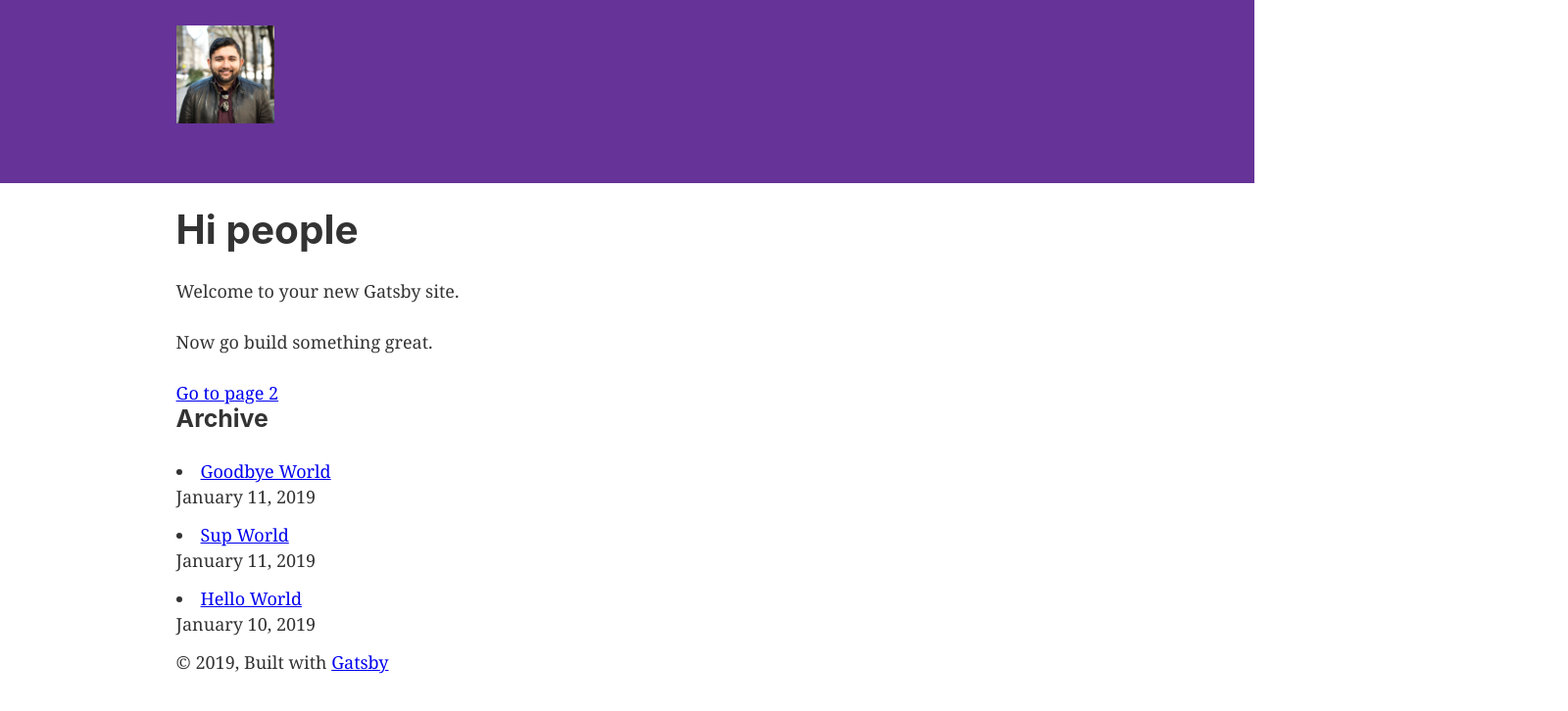
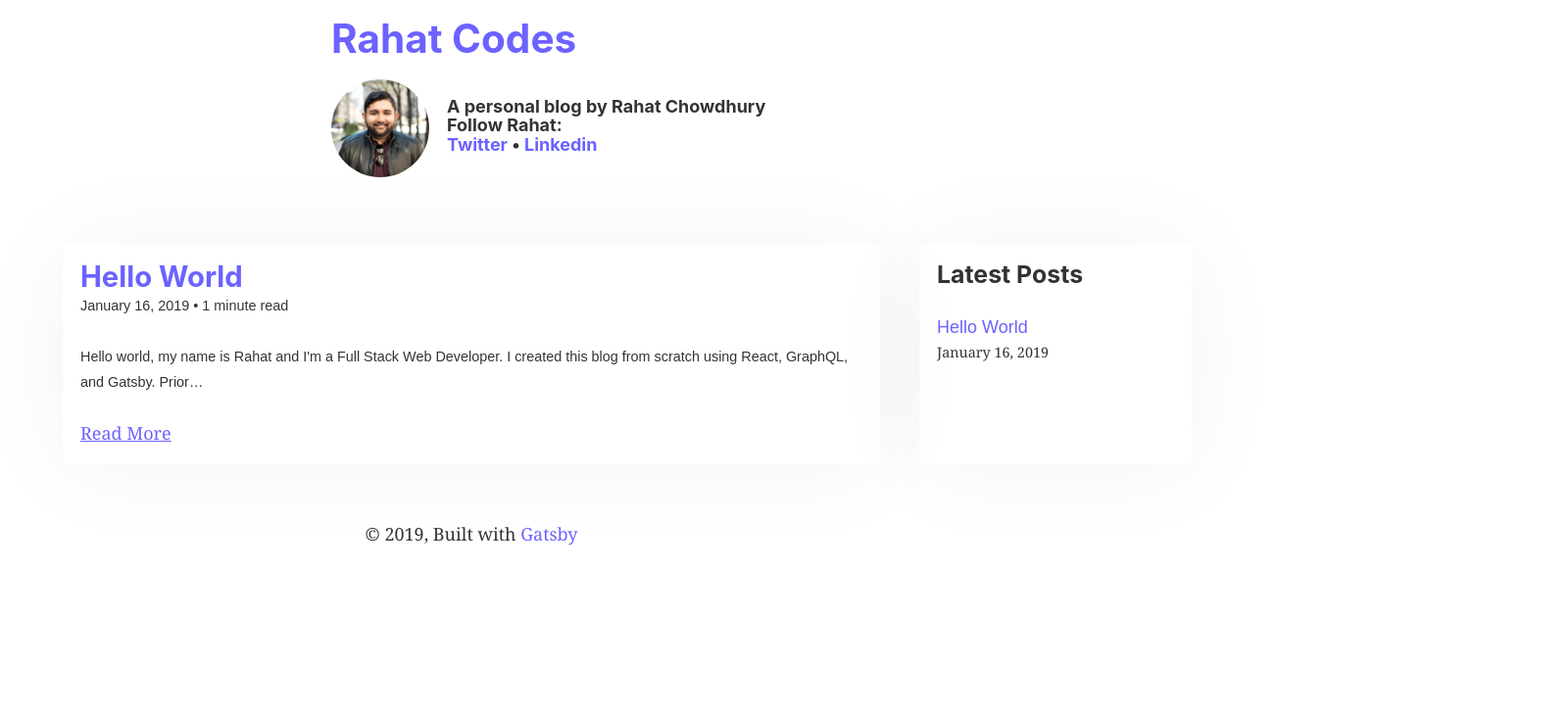
Before and after one commit to Rahat-ch/blog, a Gatsby site: page / in a window 1280 px wide. Shown: the whole page at 98% size, 1600 px wide, since content can reach past the window. Built offline with nearby package versions, Linux system fonts and the light colour scheme; Gatsby itself is replaced by a stand-in of ours.

Commit message:
blog mvp0 complete

```diff
--- a/gatsby-node.js
+++ b/gatsby-node.js
@@ -18,7 +18,7 @@ exports.createPages = ({graphql, actions}) => {
     `).then(results => {
       results.data.allMarkdownRemark.edges.forEach(({node}) => {
         createPage({
-          path: node.frontmatter.slug,
+          path: `/posts${node.frontmatter.slug}`,
           component: path.resolve('./src/components/postLayout.js'),
           context: {
             slug: node.frontmatter.slug,
--- a/src/components/archive.js
+++ b/src/components/archive.js
@@ -1,4 +1,5 @@
 import React from 'react'
+import styled from 'styled-components'
 import PropTypes from 'prop-types'
 import {StaticQuery, graphql} from 'gatsby'
 import { Link } from 'gatsby'
@@ -23,13 +24,41 @@ const POST_ARCHIVE_QUERY = graphql `
 }
 `
 
-const Archive = ({children}) => (<StaticQuery query={POST_ARCHIVE_QUERY} render={({allMarkdownRemark}) => (<> < aside > <h3>Archive</h3>
+const ArchiveBlock = styled.aside`
+  box-shadow: 0px 3px 100px rgba(25, 17, 34, 0.05);
+  padding: 1rem;
+  border-radius: 4px;
+  margin-bottom: 1rem;
+  margin-top: 1rem;
+  a {
+    color: #6C62FF;
+    text-decoration: none;
+    font-family: sans-serif;
+  }
+  h2{
+    margin-bottom: 0;
+  }
+  p {
+    font-size: 0.8rem;
+  }
+`;
+
+const ArchiveList = styled.ul`
+padding: 0;
+margin: 0;
+list-style: none;
+
+
+`;
+
+const Archive = ({children}) => (<StaticQuery query={POST_ARCHIVE_QUERY} render={({allMarkdownRemark}) => (<> < ArchiveBlock > <h3>Latest Posts</h3>
+    <ArchiveList>
     {
     allMarkdownRemark.edges.map(edge => (<li key={edge.node.frontmatter.slug}>
       <Link to = {`/posts${edge.node.frontmatter.slug}`}>{edge.node.frontmatter.title}</Link> <p>{edge.node.frontmatter.date}</p>
       {/* <p>{edge.node.timeToRead} min read</p> */}
     </li>))
-  } < /aside>
+  } </ArchiveList>< /ArchiveBlock>
 
       </ >)}/>)
 
--- a/src/components/header.js
+++ b/src/components/header.js
@@ -1,24 +1,60 @@
 import { Link } from 'gatsby'
 import PropTypes from 'prop-types'
 import React from 'react'
+import styled from 'styled-components'
 
 import logo from '../images/mee.png'
 
+const HeaderWrapper = styled.div`
+  ${'' /* background: #f6f6f6; */}
+  margin-bottom: 1.45rem;
+`;
+
+const HeaderContainer = styled.div`
+width: 100%;
+padding: 1rem;
+margin-left: 25%;
+h1{
+  padding-bottom: 1rem;
+  color: #6C62FF;
+}
+
+`;
+
+const HeaderItems = styled.div`
+  display: flex;
+img {
+  margin-bottom: 0;
+  margin-left: 0;
+  border-radius: 50%;
+
+}
+
+h4{
+  width: 50%;
+  margin-top: 1rem;
+  margin-left: 1rem;
+}
+
+a{
+  color: #6C62FF;
+  text-decoration: none;
+}
+`
+
 const Header = ({ siteTitle }) => (
-  <div
+  <HeaderWrapper>
+    <HeaderContainer>
+      <Link to="/"
       style={{
-      background: `rebeccapurple`,
-      marginBottom: `1.45rem`,
-    }}
-  >
-    <div
-      style={{
-        margin: `0 auto`,
-        maxWidth: 960,
-        padding: `1.45rem 1.0875rem`,
-      }}
-    >
+        color: `white`,
+        textDecoration: `none`,
+      }}>
       <h1 style={{ margin: 0 }}>
+        Rahat Codes
+      </h1>
+      </Link>
+      <HeaderItems>
       <Link
         to="/"
         style={{
@@ -30,9 +66,11 @@ const Header = ({ siteTitle }) => (
           width: '100px',
         }} src = {logo} alt="My Logo"/>
       </Link>
-      </h1>
-    </div>
-  </div>
+      <h4> A personal blog by Rahat Chowdhury <br/> Follow Rahat: <br /> <a href ="https://twitter.com/Rahat_Music" target="_blank">Twitter </a> • <a href ="https://www.linkedin.com/in/rahatc/" target="_blank">Linkedin</a></h4>
+
+      </HeaderItems>
+    </HeaderContainer>
+  </HeaderWrapper>
 )
 
 Header.propTypes = {
--- a/src/components/layout.css
+++ b/src/components/layout.css
@@ -5,6 +5,7 @@ html {
 }
 body {
   margin: 0;
+  padding: 0;
 }
 article,
 aside,
--- a/src/components/layout.js
+++ b/src/components/layout.js
@@ -2,9 +2,28 @@ import React from 'react'
 import PropTypes from 'prop-types'
 import { StaticQuery, graphql } from 'gatsby'
 
+import styled from 'styled-components'
+
 import Header from './header'
 import Archive from './archive'
 import './layout.css'
+
+const MainLayout = styled.main`
+  max-width: 90%;
+  margin: 0 auto;
+  display: grid;
+  grid-template-columns: 3fr 1fr;
+  grid-gap: 40px;
+
+  footer{
+    margin: 0 auto;
+
+    a{
+      color: #6C62FF;
+      text-decoration: none;
+    }
+  }
+`;
 
 const Layout = ({ children }) => (
   <StaticQuery
@@ -21,22 +40,18 @@ const Layout = ({ children }) => (
     render={data => (
       <>
         <Header siteTitle={data.site.siteMetadata.title} />
-        <div
-          style={{
-            margin: `0 auto`,
-            maxWidth: 960,
-            padding: `0px 1.0875rem 1.45rem`,
-            paddingTop: 0,
-          }}
-        >
+        <MainLayout>
+          <div>
           {children}
+        </div>
           <Archive />
+
           <footer>
             © {new Date().getFullYear()}, Built with
             {` `}
             <a href="https://www.gatsbyjs.org">Gatsby</a>
           </footer>
-        </div>
+        </MainLayout>
       </>
     )}
   />
--- /dev/null
+++ b/src/components/listing.js
@@ -0,0 +1,79 @@
+import React from 'react'
+import styled from 'styled-components'
+import { Link, StaticQuery, graphql } from 'gatsby'
+
+import SEO from '../components/seo'
+
+const LISTING_QUERY = graphql`
+query BlogPostListing{
+allMarkdownRemark(limit: 5, sort: {
+order:DESC,
+fields: [frontmatter___date]
+}){
+edges {
+  node {
+    excerpt
+    timeToRead
+    frontmatter {
+      title
+      slug
+      date(formatString: "MMMM DD, YYYY")
+  }
+}
+}
+}
+}
+`
+
+const Post = styled.article`
+  box-shadow: 0px 3px 100px rgba(25, 17, 34, 0.05);
+  padding: 1rem;
+  border-radius: 4px;
+  margin-bottom: 1rem;
+  margin-top: 1rem;
+  a {
+    color: #6C62FF;
+    text-decoration: none;
+  }
+  h2{
+    margin-bottom: 0;
+  }
+  p {
+    font-size: 0.8rem;
+    font-family: sans-serif;
+  }
+  .read-more{
+    text-decoration: underline;
+  }
+`;
+
+
+const Listing = () => (
+<StaticQuery
+  query = {LISTING_QUERY}
+  render= {({allMarkdownRemark}) => (
+    allMarkdownRemark.edges.map(({node}) => (
+      <Post key={node.frontmatter.slug}>
+        <Link to = {`/posts${node.frontmatter.slug}`}>
+          <h2>{node.frontmatter.title}</h2>
+        </Link>
+        <p>{node.frontmatter.date} • {node.timeToRead} minute read </p>
+        <p>{node.excerpt}</p>
+        <Link class="read-more" to = {`/posts${node.frontmatter.slug}`}>Read More</Link>
+      </Post>
+    ))
+  )}
+/>
+)
+
+export default Listing
+
+
+{/* <div>
+  <SEO title="Home" keywords={[`gatsby`, `application`, `react`]} />
+  <h1>Hi people</h1>
+  <p>Welcome to your new Gatsby site.</p>
+  <p>Now go build something great.</p>
+
+  <Link to="/page-2/">Go to page 2</Link>
+  </div> */}
--- a/src/pages/index.js
+++ b/src/pages/index.js
@@ -2,16 +2,12 @@ import React from 'react'
 import { Link } from 'gatsby'
 
 import Layout from '../components/layout'
+import Listing from '../components/listing'
 import SEO from '../components/seo'
 
 const IndexPage = () => (
   <Layout>
-    <SEO title="Home" keywords={[`gatsby`, `application`, `react`]} />
-    <h1>Hi people</h1>
-    <p>Welcome to your new Gatsby site.</p>
-    <p>Now go build something great.</p>
-
-    <Link to="/page-2/">Go to page 2</Link>
+    <Listing />
   </Layout>
 )
 
--- a/src/pages/page-2.js
+++ /dev/null
@@ -1,16 +0,0 @@
-import React from 'react'
-import { Link } from 'gatsby'
-
-import Layout from '../components/layout'
-import SEO from '../components/seo'
-
-const SecondPage = () => (
-  <Layout>
-    <SEO title="Page two" />
-    <h1>Hi from the second page</h1>
-    <p>Welcome to page 2</p>
-    <Link to="/">Go back to the homepage</Link>
-  </Layout>
-)
-
-export default SecondPage
--- a/src/posts/2019-01-10.md
+++ b/src/posts/2019-01-10.md
@@ -1,14 +1,11 @@
 ---
 slug: "/hello-world"
-date: "2019-01-10"
+date: "2019-01-16"
 title: "Hello World"
 ---
 
-
-# An Introduction
-
-Hello world, my name is Rahat and I'm an aspiring Full Stack Web Developer. Is aspiring the right word? I hope it is because I'm not going to change it now, I like the way it sounds. I created this blog from scratch using React, GraphQL, and Gatsby. Prior to me working on this blog I had zero experience with GraphQL and Gatsby and had only made one React component. So it was definitely a learning experience with a lot of "oh fuck" moments. I'll document my process in another blog post if anyone is interested. I will say; however, that I'm looking forward to making some improvements on it and adding new features as I learn more about these and other technologies!
+Hello world, my name is Rahat and I'm a Full Stack Web Developer. I created this blog from scratch using React, GraphQL, and Gatsby. Prior to me working on this blog I had zero experience with GraphQL and Gatsby and had only made one React component. So it was definitely a learning experience with a lot of "oh crap" moments. I'll document my process in another blog post if anyone is interested. I will say; however, that I'm looking forward to making some improvements on it and adding new features as I learn more about these and other technologies!
 
 I started taking coding seriously when I started a Full Stack Web Development Bootcamp at Columbia University. I've taken college courses and taught myself skills prior to it but, this is what really ignited the fire in me to take my skills to the next level. With that said, I'm still honing my craft. I want to blog about some of the harder things I learn in the hopes that I solidify my knowledge and help out others starting out just like me.
 
-I aim to blog once or twice a week. My next blog will be entirely on higher order functions in JavaScript. If you want to dive right into it with me please follow me using any of my links below. I would appreciate it if you could share this post as well. The sharing options are a bit closer down below!
+I aim to blog once or twice a week. My next blog will be entirely on higher order functions in JavaScript. If you want to dive right into it with me please follow me on Twitter or Linkedin, both of which are linked above. I'll be Tweeting and (hmm...there isn't really a cool term for posting stuff on Linkedin is there...) posting on Linkedin whenever I have a new blog post up!
--- a/src/posts/2019-01-11.md
+++ /dev/null
@@ -1,14 +0,0 @@
----
-slug: "/sup-world"
-date: "2019-01-11"
-title: "Goodbye World"
----
-
-
-# Not Introduction
-
-Goodbye world, my name is Rahat and I'm an aspiring Full Stack Web Developer. Is aspiring the right word? I hope it is because I'm not going to change it now, I like the way it sounds. I created this blog from scratch using React, GraphQL, and Gatsby. Prior to me working on this blog I had zero experience with GraphQL and Gatsby and had only made one React component. So it was definitely a learning experience with a lot of "oh fuck" moments. I'll document my process in another blog post if anyone is interested. I will say; however, that I'm looking forward to making some improvements on it and adding new features as I learn more about these and other technologies!
-
-I started taking coding seriously when I started a Full Stack Web Development Bootcamp at Columbia University. I've taken college courses and taught myself skills prior to it but, this is what really ignited the fire in me to take my skills to the next level. With that said, I'm still honing my craft. I want to blog about some of the harder things I learn in the hopes that I solidify my knowledge and help out others starting out just like me.
-
-I aim to blog once or twice a week. My next blog will be entirely on higher order functions in JavaScript. If you want to dive right into it with me please follow me using any of my links below. I would appreciate it if you could share this post as well. The sharing options are a bit closer down below!
--- a/src/posts/2019-01-12.md
+++ /dev/null
@@ -1,14 +0,0 @@
----
-slug: "/sup-world"
-date: "2019-01-11"
-title: "Sup World"
----
-
-
-# Also Not Introduction
-
-Goodbye world, my name is Rahat and I'm an aspiring Full Stack Web Developer. Is aspiring the right word? I hope it is because I'm not going to change it now, I like the way it sounds. I created this blog from scratch using React, GraphQL, and Gatsby. Prior to me working on this blog I had zero experience with GraphQL and Gatsby and had only made one React component. So it was definitely a learning experience with a lot of "oh fuck" moments. I'll document my process in another blog post if anyone is interested. I will say; however, that I'm looking forward to making some improvements on it and adding new features as I learn more about these and other technologies!
-
-I started taking coding seriously when I started a Full Stack Web Development Bootcamp at Columbia University. I've taken college courses and taught myself skills prior to it but, this is what really ignited the fire in me to take my skills to the next level. With that said, I'm still honing my craft. I want to blog about some of the harder things I learn in the hopes that I solidify my knowledge and help out others starting out just like me.
-
-I aim to blog once or twice a week. My next blog will be entirely on higher order functions in JavaScript. If you want to dive right into it with me please follow me using any of my links below. I would appreciate it if you could share this post as well. The sharing options are a bit closer down below!
```
Also changed, not shown: gatsby-config.js (+8 -0 lines), package.json (+8 -3 lines), src/components/postLayout.js (+31 -1 lines), 1 other file. Lines whose indentation alone changed are shown as unchanged.
